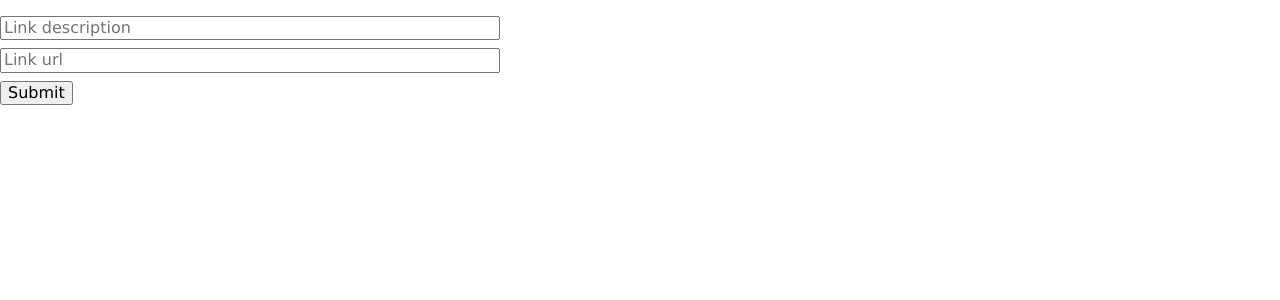
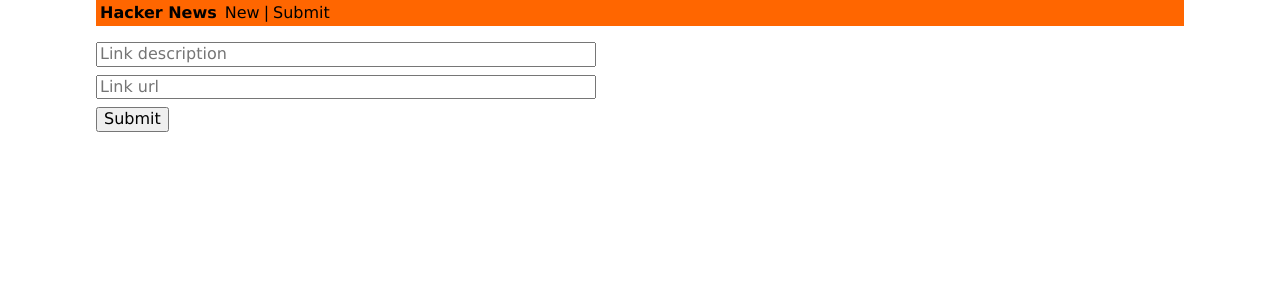
Before and after one commit to siluok3/hackernews-react-apollo, a React (Create React App) app: page /create in a window 1280 px wide. Shown: the top 300 px of the page. Built offline with nearby package versions, Linux system fonts and the light colour scheme.

Commit message:
Add routing

```diff
--- a/package.json
+++ b/package.json
@@ -9,6 +9,8 @@
     "react": "^16.2.0",
     "react-apollo": "^2.1.1",
     "react-dom": "^16.2.0",
+    "react-router": "^4.2.0",
+    "react-router-dom": "^4.2.2",
     "react-scripts": "1.1.1"
   },
   "scripts": {
--- a/src/components/App.js
+++ b/src/components/App.js
@@ -1,9 +1,23 @@
 import React, { Component } from 'react';
+import { Switch, Route } from 'react-router-dom'
+
 import CreateLink from './CreateLink';
+import Header from './Header';
+import LinkList from "./LinkList";
 
 class App extends Component {
   render() {
-    return <CreateLink />
+    return (
+        <div className="center w85">
+          <Header />
+          <div>
+            <Switch>
+              <Route exact path="/" component={LinkList} />
+              <Route exact path="/create" component={CreateLink} />
+            </Switch>
+          </div>
+        </div>
+    )
   }
 }
 
--- a/src/components/CreateLink.js
+++ b/src/components/CreateLink.js
@@ -39,7 +39,8 @@
                 description,
                 url,
             }
-        })
+        });
+        this.props.history.push('/')
     }
 }
 
--- /dev/null
+++ b/src/components/Header.js
@@ -0,0 +1,24 @@
+import React, { Component } from 'react';
+import { Link } from 'react-router-dom';
+import { withRouter } from 'react-router';
+
+class Header extends Component {
+    render() {
+        return (
+            <div className="flex pa1 justify-between nowrap orange">
+                <div className="flex flex-fixed black">
+                    <div className="fw7 mr1">Hacker News</div>
+                    <Link to="/" className="ml1 no-underline black">
+                        New
+                    </Link>
+                    <div className="ml1">|</div>
+                    <Link to="/create" className="ml1 no-underline black">
+                        Submit
+                    </Link>
+                </div>
+            </div>
+        )
+    }
+}
+
+export default withRouter(Header);
--- a/src/index.js
+++ b/src/index.js
@@ -4,6 +4,7 @@
 import { ApolloClient } from 'apollo-client';
 import { HttpLink } from 'apollo-link-http';
 import { InMemoryCache } from 'apollo-cache-inmemory';
+import { BrowserRouter } from 'react-router-dom';
 
 import './styles/index.css';
 import App from './components/App';
@@ -15,11 +16,14 @@
     link: httpLink,
     cache: new InMemoryCache()
 });
-
+//wrap with BrowserRouter so that child components of App will
+//access the routing functionality
 ReactDOM.render(
-    <ApolloProvider client={client}>
-        <App />
-    </ApolloProvider>
+    <BrowserRouter>
+        <ApolloProvider client={client}>
+            <App />
+        </ApolloProvider>
+    </BrowserRouter>
     , document.getElementById('root')
 );
 registerServiceWorker();
```
Also changed, not shown: 1 other file (tests, documents, lock files or other folders).
